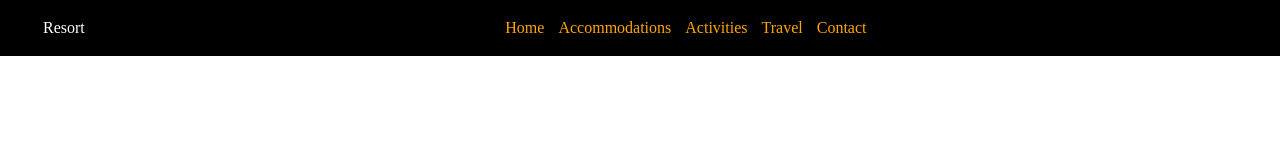
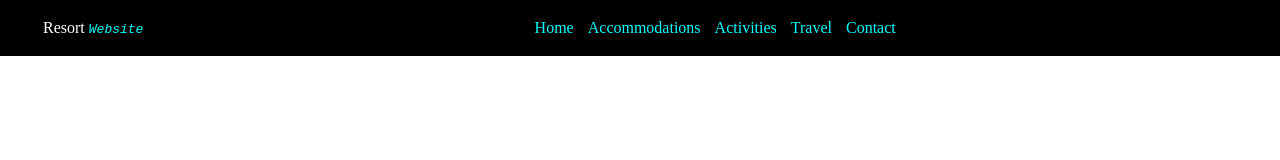
Before and after one commit to Alexotieno1717/resort-website, a plain HTML site: page index.html in a window 1280 px wide. Drawn offline with Linux system fonts and the light colour scheme.

Commit message:
change the color to cyan

```diff
--- a/css/styles.css
+++ b/css/styles.css
@@ -17,7 +17,7 @@ nav ul li{
 
 nav ul li a{
     padding-left: 10px;
-    color: orange;
+    color: cyan;
     text-decoration: none;
 }
 
@@ -25,3 +25,9 @@ nav ul li a{
     float: left;
     color: #fff;
 }
+
+.logo span{
+    color: cyan;
+    font-style: italic;
+    font-family: monospace;
+}
--- a/index.html
+++ b/index.html
@@ -10,7 +10,7 @@
     <nav>
         <ul>
             <div class="logo">
-                Resort
+                Resort <span>Website</span>
             </div>
             <li>
                 <a href="#">Home</a>
```
